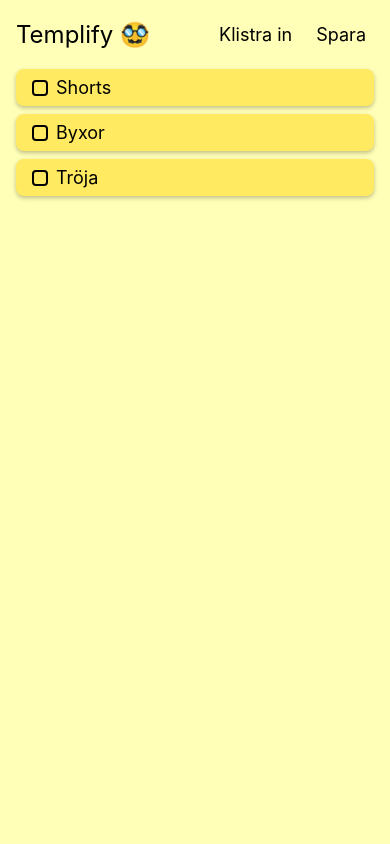
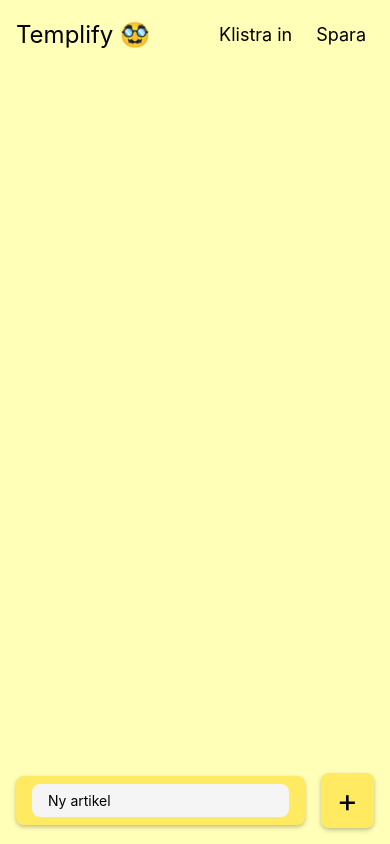
Before and after one commit to petterskogh/templify, a React Native app: screen / in a window 390 px wide. Built offline with nearby package versions, Linux system fonts and the light colour scheme.

Commit message:
✨ Add ability to add new checkboxes

```diff
--- a/App.tsx
+++ b/App.tsx
@@ -3,19 +3,19 @@
 import { useState } from 'react';
 import { colors, spacing } from './utils/variables';
 import Checkbox from './components/Checkbox';
+import NewCheckboxInput from './components/NewCheckboxInput';
 
 export default function App() {
-  const [text, setText] = useState<string>('');
+  const [checkboxes, setCheckboxes] = useState<string[]>([]);
 
   return (
     <View style={styles.container}>
       <StatusBar barStyle={'dark-content'} backgroundColor={colors.bg} />
       <Header />
       <View style={styles.checkboxes}>
-        <Checkbox label='Shorts' />
-        <Checkbox label='Byxor' />
-        <Checkbox label='Tröja' />
+        {checkboxes.map((checkbox, index) => <Checkbox key={index} label={checkbox} />)}
       </View>
+      <NewCheckboxInput onAdd={(text) => setCheckboxes([...checkboxes, text])} />
     </View>
   );
 }
@@ -27,6 +27,8 @@
     padding: spacing.md
   },
   checkboxes: {
-    gap: spacing.sm
+    gap: spacing.sm,
+    flexDirection: 'column',
+    flex: 1
   }
 });
--- a/components/Checkbox.tsx
+++ b/components/Checkbox.tsx
@@ -1,6 +1,7 @@
 import { View, Text, StyleSheet, Pressable, TouchableNativeFeedback, TouchableHighlight } from "react-native";
 import { colors, fontSize, spacing } from "../utils/variables";
 import { useState } from "react";
+import { commonStyles } from "../utils/styles";
 
 interface CheckboxProps {
   label: string;
@@ -10,7 +11,7 @@
   const [checked, setChecked] = useState<boolean>(false);
 
   return (
-    <Pressable style={[styles.checkboxContainer]} onPress={() => setChecked(!checked)}>
+    <Pressable style={[commonStyles.yellowField]} onPress={() => setChecked(!checked)}>
       <View style={styles.checkbox}>
         {checked &&
           <Text style={styles.checkmark}>✔</Text>
@@ -22,19 +23,6 @@
 }
 
 const styles = StyleSheet.create({
-  checkboxContainer: {
-    flexDirection: 'row',
-    alignItems: 'center',
-    borderRadius: 8,
-    paddingHorizontal: spacing.md,
-    paddingVertical: spacing.sm,
-    backgroundColor: colors.primary,
-    shadowColor: colors.contrast,
-    shadowOffset: { width: 0, height: 2 },
-    shadowOpacity: 0.25,
-    shadowRadius: 4,
-    elevation: 2,
-  },
   checkbox: {
     width: 16,
     height: 16,
--- /dev/null
+++ b/components/NewCheckboxInput.tsx
@@ -0,0 +1,44 @@
+import { View, Text, TextInput, StyleSheet, Pressable } from "react-native";
+import { commonStyles } from "../utils/styles";
+import { useState } from "react";
+import { colors, spacing } from "../utils/variables";
+
+interface Props {
+  onAdd: (text: string) => void;
+}
+
+export default function NewCheckboxInput({onAdd}: Props) {
+  const [text, setText] = useState<string>('');
+
+  return (
+    <View style={styles.container}>
+      <View style={[commonStyles.yellowField, styles.inputContainer]}>
+        <TextInput
+          style={commonStyles.input}
+          placeholder="Ny artikel"
+          value={text}
+          onChangeText={setText}
+        />
+      </View>
+      <Pressable style={[commonStyles.yellowField]} onPress={() => { onAdd(text); setText(''); }}>
+        <Text style={styles.buttonText}>+</Text>
+      </Pressable>
+    </View>
+  )
+}
+
+const styles = StyleSheet.create({
+  container: {
+    flexDirection: 'row',
+    alignItems: 'center',
+    justifyContent: 'space-between',
+    gap: spacing.md
+  },
+  inputContainer: {
+    flex: 1,
+  },
+  buttonText: {
+    color: colors.contrast,
+    fontSize: 32,
+  }
+});
--- /dev/null
+++ b/utils/styles.ts
@@ -0,0 +1,25 @@
+import { colors, spacing } from "./variables";
+import { StyleSheet } from "react-native";
+
+export const commonStyles = StyleSheet.create({
+  yellowField:{
+    flexDirection: 'row',
+    alignItems: 'center',
+    borderRadius: 8,
+    paddingHorizontal: spacing.md,
+    paddingVertical: spacing.sm,
+    backgroundColor: colors.primary,
+    shadowColor: colors.contrast,
+    shadowOffset: { width: 0, height: 2 },
+    shadowOpacity: 0.25,
+    shadowRadius: 4,
+    elevation: 2,
+  },
+  input: {
+    backgroundColor: colors.inputBg,
+    borderRadius: 8,
+    paddingVertical: spacing.sm,
+    paddingHorizontal: spacing.md,
+    flex: 1
+  }
+});
--- a/utils/variables.ts
+++ b/utils/variables.ts
@@ -10,6 +10,7 @@
   primary: '#ffea61',
   bg: '#ffffb7',
   contrast: '#000',
+  inputBg: '#f5f5f5',
 }
 
 export const fontSize = {
```
